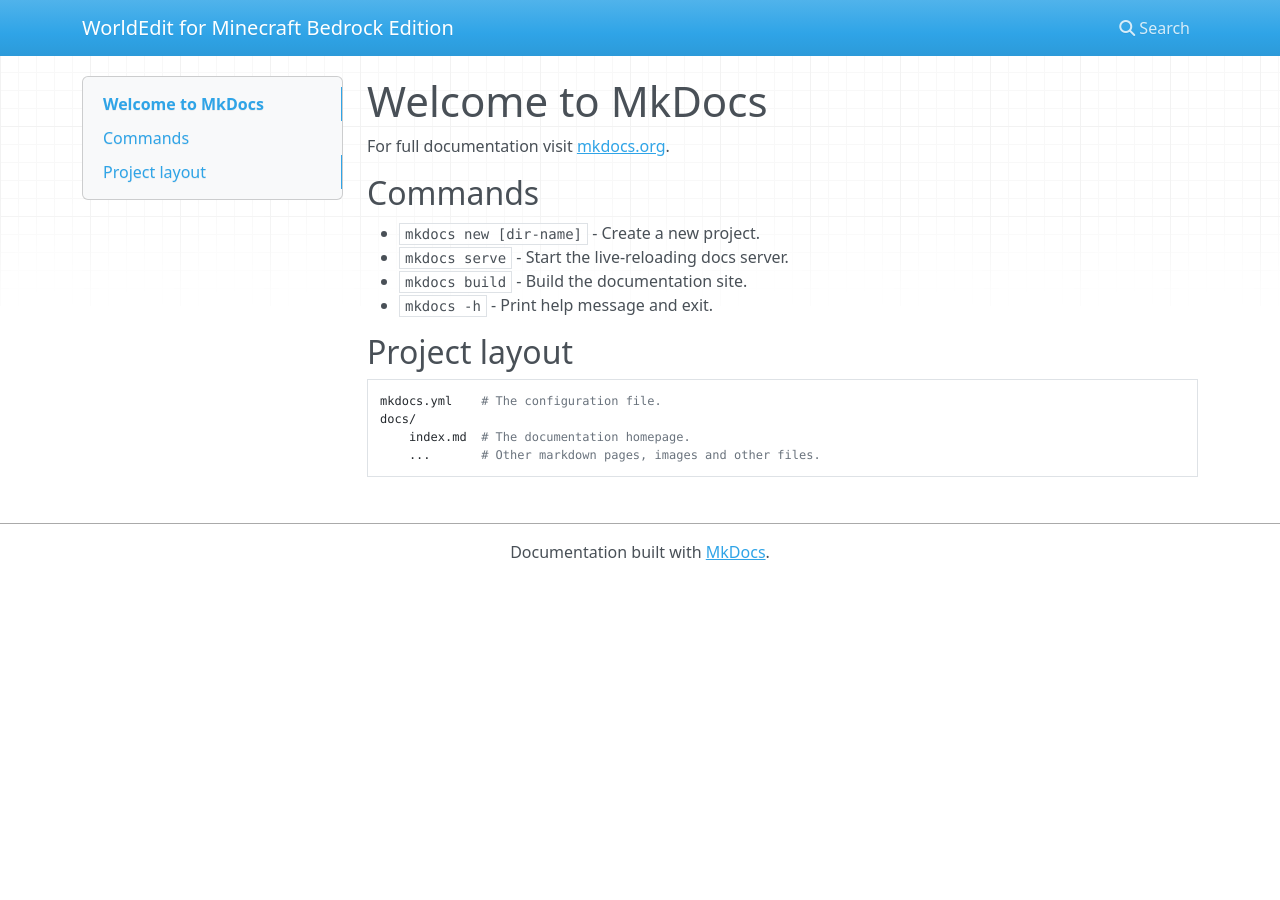
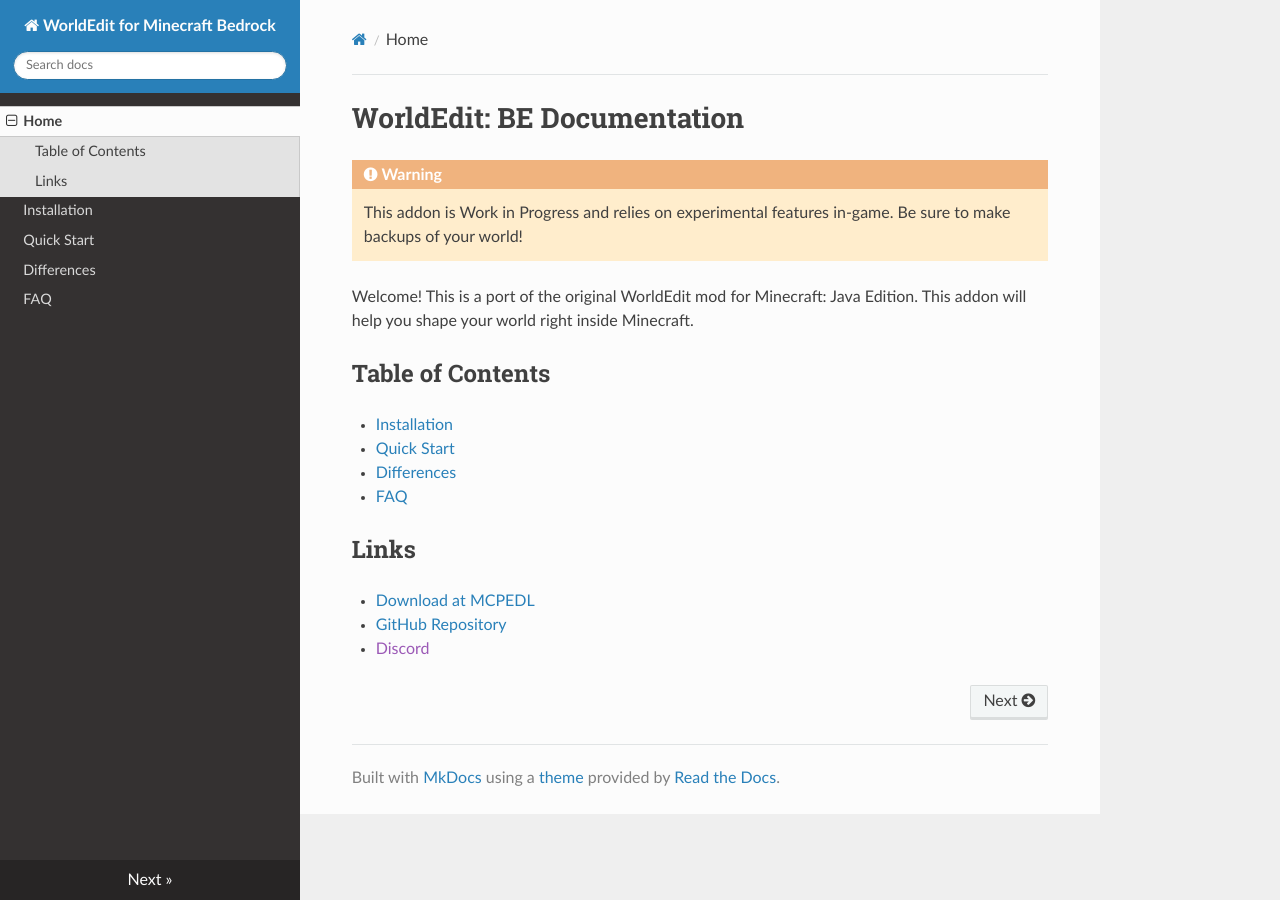
Before and after one commit to SIsilicon/WorldEdit-BE-Docs, an MkDocs documentation site: the page built from docs/index.md, in a window 1280 px wide. Built offline with MkDocs 1.6.1, drawn with Linux system fonts in a browser that asks for light colours; nearby versions of some CDN libraries.

Commit message:
Added the main pages

```diff
--- a/docs/index.md
+++ b/docs/index.md
@@ -1,17 +1,20 @@
-# Welcome to MkDocs
+# WorldEdit: BE Documentation
 
-For full documentation visit [mkdocs.org](https://www.mkdocs.org).
+!!! warning
 
-## Commands
+    This addon is Work in Progress and relies on experimental features in-game. Be sure to make backups of your world!
 
-* `mkdocs new [dir-name]` - Create a new project.
-* `mkdocs serve` - Start the live-reloading docs server.
-* `mkdocs build` - Build the documentation site.
-* `mkdocs -h` - Print help message and exit.
+Welcome! This is a port of the original WorldEdit mod for Minecraft: Java Edition. This addon will help you shape your world right inside Minecraft.
 
-## Project layout
+## Table of Contents
 
-    mkdocs.yml    # The configuration file.
-    docs/
-        index.md  # The documentation homepage.
-        ...       # Other markdown pages, images and other files.
+- [Installation](installation.md)
+- [Quick Start](quick_start.md)
+- [Differences](differences.md)
+- [FAQ](common_questions.md)
+
+## Links
+
+- [Download at MCPEDL](https://mcpedl.com/worldedit-be-addon)
+- [GitHub Repository](https://github.com/SIsilicon/WorldEdit-BE)
+- [Discord]()
--- a/mkdocs.yml
+++ b/mkdocs.yml
@@ -1 +1,13 @@
-site_name: WorldEdit for Minecraft Bedrock Edition
+site_name: WorldEdit for Minecraft Bedrock
+markdown_extensions:
+  - admonition
+  - pymdownx.details
+  - pymdownx.superfences
+theme:
+  name: readthedocs
+nav:
+  - Home: index.md
+  - Installation: installation.md
+  - Quick Start: quick_start.md
+  - Differences: differences.md
+  - FAQ: common_questions.md
```
Also changed, not shown: docs/common_questions.md (added, +1 -0 lines), docs/differences.md (added, +120 -0 lines), docs/installation.md (added, +25 -0 lines), docs/quick_start.md (added, +76 -0 lines), docs/img/cuboid_selection.jpg (added), docs/img/pos_placement.jpg (added).
